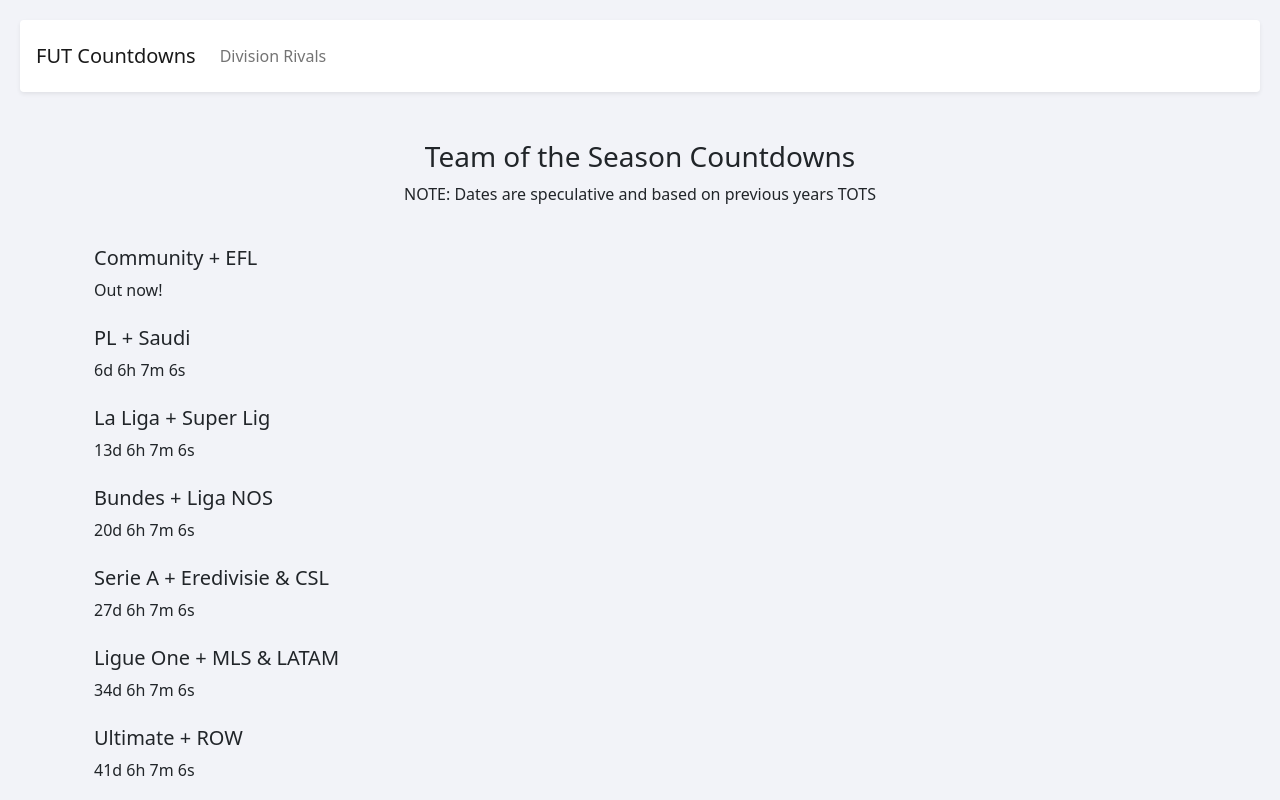
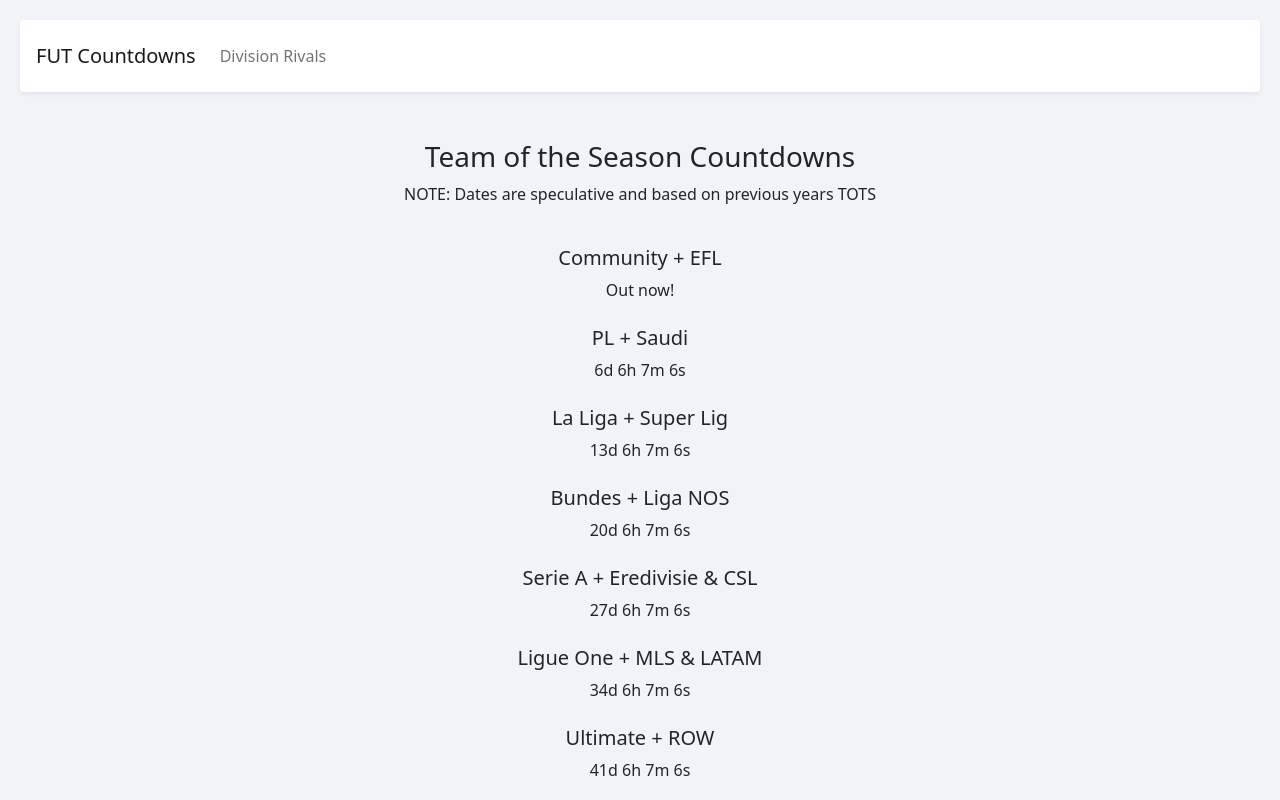
Before and after one commit to LouisWhite15/fut-countdowns, a React (Create React App) app: page / in a window 1280 px wide. Built offline with nearby package versions, Linux system fonts and the light colour scheme.

Commit message:
fix: styling fixes after package updates

```diff
--- a/src/components/_components.scss
+++ b/src/components/_components.scss
@@ -1,4 +1,5 @@
 @import './layout/layout';
+@import './shared/shared';
 
 .page {
   display: flex;
--- /dev/null
+++ b/src/components/shared/_shared.scss
@@ -0,0 +1,4 @@
+.countdown {
+  justify-content: center;
+  text-align: center;
+}
--- a/src/components/shared/countdown.tsx
+++ b/src/components/shared/countdown.tsx
@@ -1,6 +1,6 @@
 import { useEffect, useState } from 'react';
 import { DateTime } from 'luxon';
-import { Container, Row } from 'reactstrap';
+import { Row } from 'reactstrap';
 
 type CountdownProps = {
   countdownTo: DateTime,
@@ -61,17 +61,15 @@
   }
 
   return (
-    <div>
-      <Container>
-        <Row className='justify-content-center'>
+    <div className='countdown'>
+      <Row>
         <div className='title'>
           <h5>{title}</h5>
         </div>
       </Row>
-        <Row className='justify-content-center'>
+      <Row>
         <Countdown />
       </Row>
-      </Container>
     </div>
   )
 }
```
Lines whose indentation alone changed are shown as unchanged.
